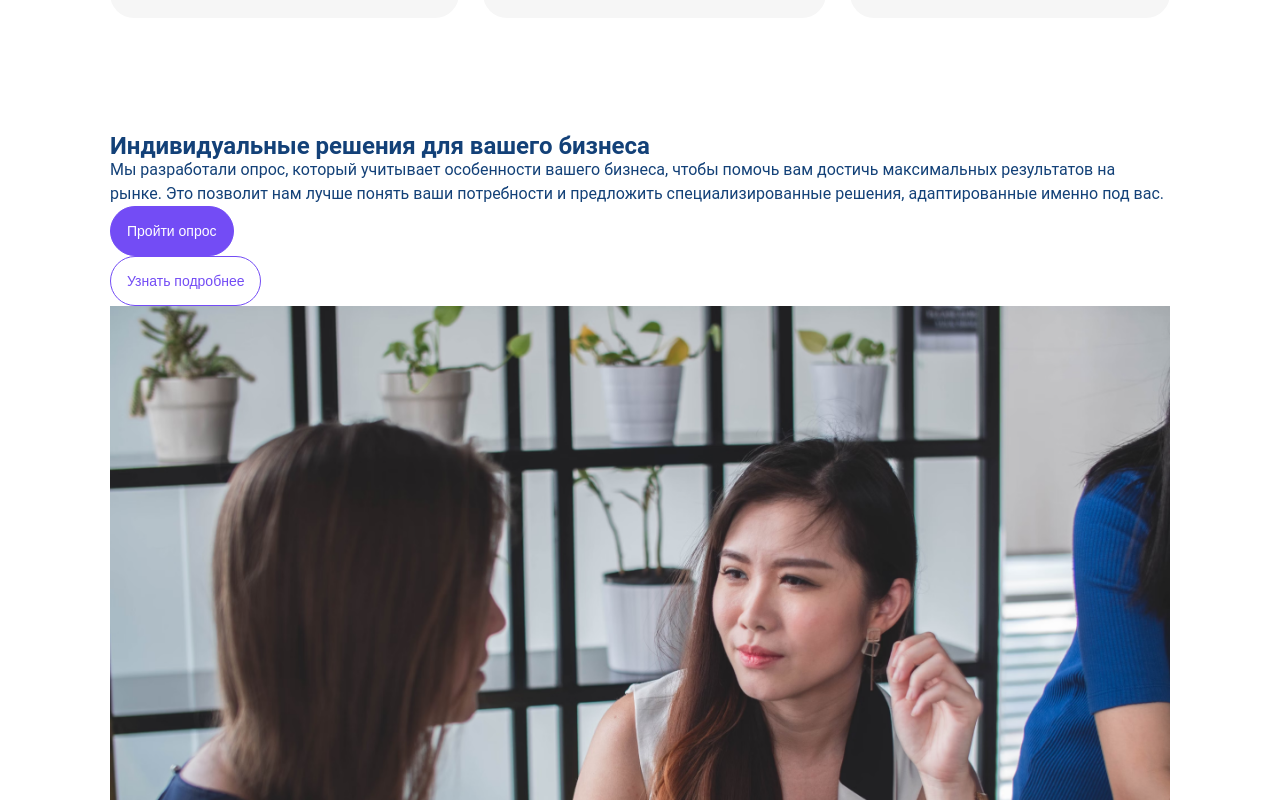
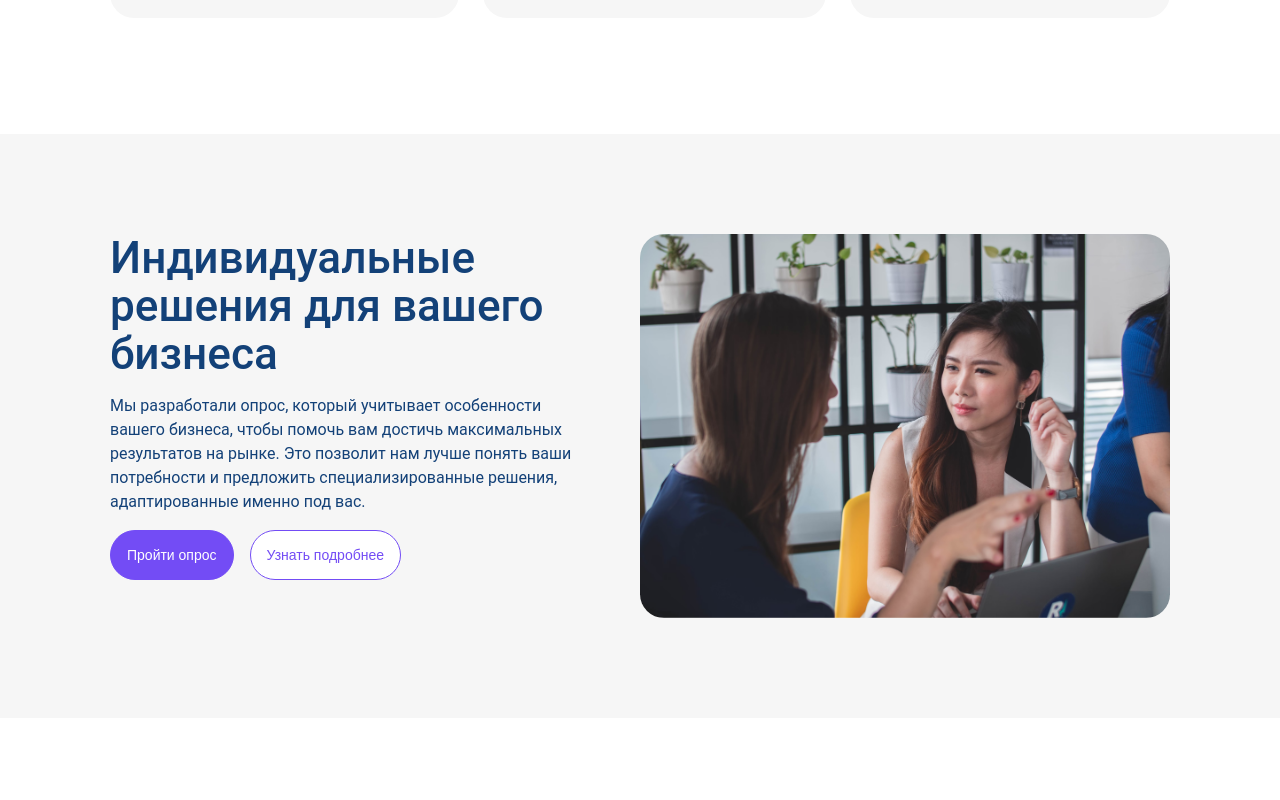
Before and after one commit to masha-masha/digital-design-company, a React (Vite) app: page / in a window 1280 px wide. Shown: the part 2200-3000 px from the top of the page. After the commit the page ends 2918 px from the top, so only its background shows below. Built offline with nearby package versions, Linux system fonts and the light colour scheme.

Commit message:
component Survey are styled for desctop devices

```diff
--- a/src/components/Survey/Survey.css
+++ b/src/components/Survey/Survey.css
@@ -0,0 +1,33 @@
+.survey {
+    padding: 100px var(--spacing-base);
+    background-color: var(--color-background);
+}
+
+.survey-content {
+    display: flex;
+    justify-content: space-between;
+    gap: var(--spacing-2xl);
+}
+
+.survey-title {
+    font-size: var(--text-3xl);
+    margin-bottom: var(--spacing-base);
+    line-height: 48px;
+    font-weight: var(--font-medium);
+}
+
+.survey-description {
+    color: var(--spacing-base);
+    margin-bottom: var(--spacing-base);
+}
+
+.survey-actions {
+    display: flex;
+    gap: var(--spacing-base);
+}
+
+.survey-image {
+    max-width: 50%;
+    border-radius: 24px;
+    object-fit: cover;
+}
--- a/src/components/Survey/Survey.jsx
+++ b/src/components/Survey/Survey.jsx
@@ -17,9 +17,7 @@ const Survey = () => {
         <button className="button">Узнать подробнее</button>
      </div>
     </div>
-    <div>
-        <img src="/images/survey.png" alt="survey image" />
-    </div>
+       <img className= "survey-image" src="/images/survey.png" alt="survey image" />
    </div>
   </div>
  );
```
